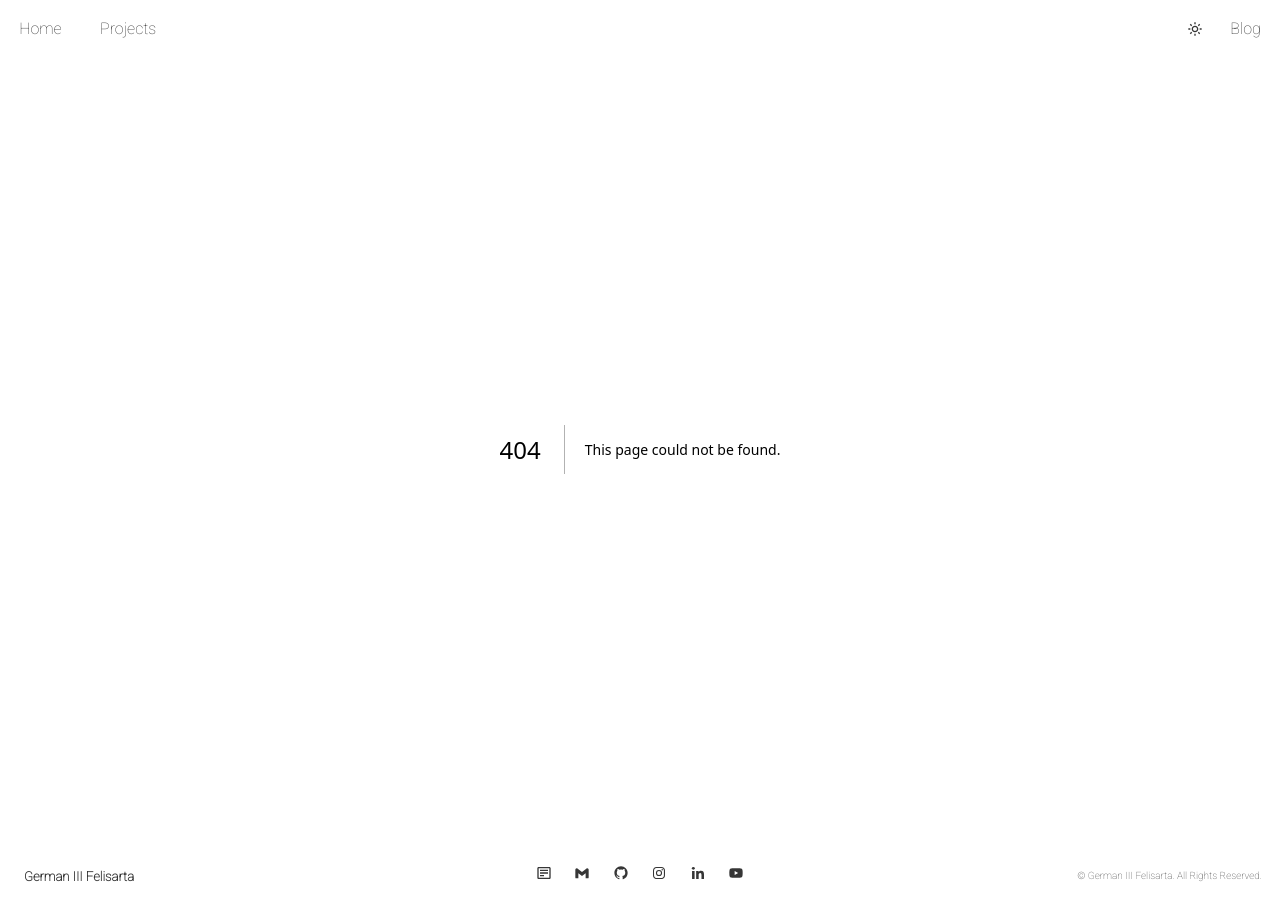
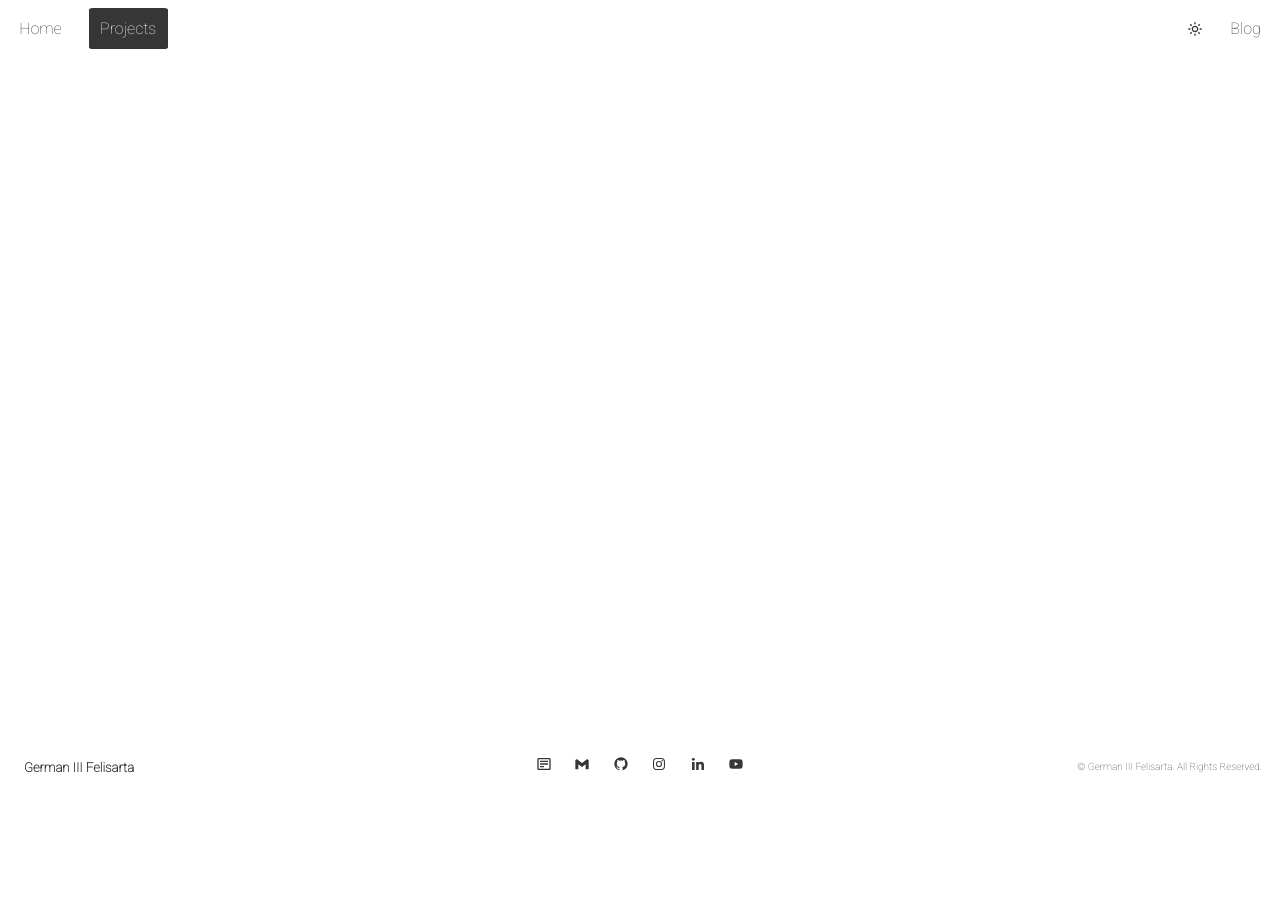
Before and after one commit to germaniii-com/germaniii.com, a Next.js app in the folder root/: page /projects in a window 1280 px wide. Before the commit this address had no page. After the commit the page ends 800 px from the top, so only its background shows below. Built offline with nearby package versions, Linux system fonts and the light colour scheme.

Commit message:
Create Navigation Bar Client

```diff
--- /dev/null
+++ b/root/app/_components/NavigationBar/_components/NavButton/index.module.scss
@@ -0,0 +1,22 @@
+@import "../../../../index.module.scss";
+
+.listStyle {
+  text-align: center;
+  margin-right: 1em;
+  a {
+    text-decoration: none;
+    padding: 0.7em;
+    border-radius: 5%;
+    &:hover {
+      color: $primaryColor_onHover;
+    }
+    &:active {
+      background-color: $primaryColor;
+      color: $primaryColor_onActive;
+    }
+    &.selected {
+      background-color: $primaryColor;
+      color: $primaryColor_onActive;
+    }
+  }
+}
--- /dev/null
+++ b/root/app/_components/NavigationBar/_components/NavButton/index.tsx
@@ -0,0 +1,29 @@
+"use client";
+
+import Link from "next/link";
+import styles from "./index.module.scss";
+import { usePathname } from "next/navigation";
+
+interface NavButtonProps {
+  label?: string;
+}
+
+const NavButton = ({ label = "" }: NavButtonProps) => {
+  const pathName = usePathname().replace("/", "");
+  const selectedClass =
+    pathName === label.toLowerCase() ? styles.selected : styles.normal;
+
+  return (
+    <li key={label} className={`${styles.listStyle}`}>
+      <Link
+        key={label}
+        href={`/${label.toLowerCase()}`}
+        className={selectedClass}
+      >
+        {label}
+      </Link>
+    </li>
+  );
+};
+
+export default NavButton;
--- a/root/app/_components/NavigationBar/index.module.scss
+++ b/root/app/_components/NavigationBar/index.module.scss
@@ -22,26 +22,6 @@
     flex-direction: row;
     align-items: center;
     list-style-type: none;
-    li {
-      text-align: center;
-      margin-right: 1em;
-      a {
-        text-decoration: none;
-        padding: 0.7em;
-        border-radius: 5%;
-        &:hover {
-          color: $primaryColor_onHover;
-        }
-        &:active {
-          background-color: $primaryColor;
-          color: $primaryColor_onActive;
-        }
-        &.selected {
-          background-color: $primaryColor;
-          color: $primaryColor_onActive;
-        }
-      }
-    }
   }
 
   & .external {
--- a/root/app/_components/NavigationBar/index.tsx
+++ b/root/app/_components/NavigationBar/index.tsx
@@ -1,6 +1,6 @@
-import Link from "next/link";
 import styles from "./index.module.scss";
 import { BiSun } from "react-icons/bi";
+import NavButton from "./_components/NavButton";
 
 const navigationButtons: string[] = ["Home", "Projects"];
 
@@ -8,15 +8,9 @@ const NavigationBar = () => {
   return (
     <div className={styles.nav}>
       <ul>
-        {navigationButtons.map((button: string) => {
-          return (
-            <li key={button}>
-              <Link key={button} href={`/${button.toLocaleLowerCase()}`}>
-                {button}
-              </Link>
-            </li>
-          );
-        })}
+        {navigationButtons.map((button: string) => (
+          <NavButton key={button} label={button} />
+        ))}
       </ul>
       <div className={styles.external}>
         <BiSun />
--- /dev/null
+++ b/root/app/projects/index.module.scss
@@ -0,0 +1,16 @@
+@import "../index.module.scss";
+
+.main {
+  display: grid;
+  grid-template-rows: 1fr auto;
+  align-items: center;
+  justify-content: center;
+  background-color: $backgroundColor;
+  height: fit-content;
+  margin: 1em;
+  gap: 5em;
+}
+
+.homeLayout {
+  height: 100%;
+}
--- /dev/null
+++ b/root/app/projects/layout.tsx
@@ -0,0 +1,7 @@
+import styles from "./index.module.scss";
+
+const ProjectsLayout = ({ children }: { children: React.ReactNode }) => {
+  return <main className={styles.homeLayout}>{children}</main>;
+};
+
+export default ProjectsLayout;
--- /dev/null
+++ b/root/app/projects/page.tsx
@@ -0,0 +1,7 @@
+import styles from "./index.module.scss";
+
+const Projects = () => {
+  return <main className={styles.main}></main>;
+};
+
+export default Projects;
```
